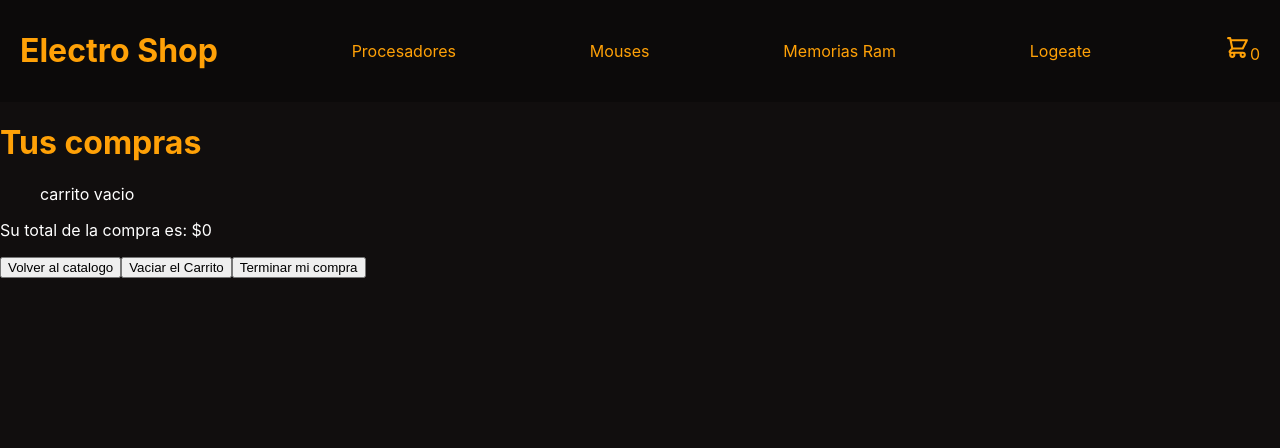
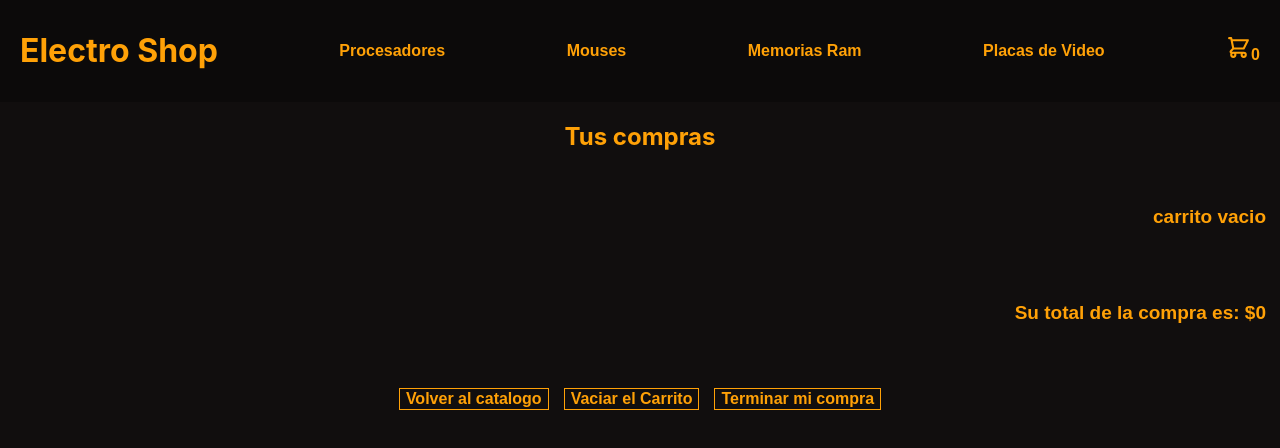
Before and after one commit to AgustinHidalgo/Proyecto-React, a React (Create React App) app: page /carrito in a window 1280 px wide. Shown: the top 448 px of the page. Built offline with nearby package versions, Linux system fonts and the light colour scheme.

Commit message:
upgrade final

```diff
--- a/src/App.css
+++ b/src/App.css
@@ -54,6 +54,12 @@ body{
 }
 .cuerpoDetalle{
   margin: 0 25px;
+
+}
+.stockCard{
+  display: flex;
+  align-items: center;
+  gap: 8px;
 }
 .fotoDetalle{
   margin-left: 30px;
@@ -61,7 +67,9 @@ body{
 .boton-card{
   margin: 10px;
   padding: 8px;
-  border-radius: 15px;
+  font-weight: bold ;
+  font-family: Arial, Helvetica, sans-serif;
+
 }
 .titulo-card{
   margin: 0 12px;
@@ -79,6 +87,23 @@ a{
 .itemCountDiv{
   margin: 0 60px;
   display: flex;
+  gap: 10px;
+}
+.addButton{
+  color: #ffa107;
+  background-color: rgb(17, 14, 14);
+  font-size: 15px;
+  font-weight: bold;
+  font-family: Arial, Helvetica, sans-serif;
+  border: 1px solid;
+  border-color: #ffa107;
+
+
+}
+.itemCountDiv p {
+  color: #ffa107;
+  font-size: 18px;
+  font-weight: bold;
 }
 p {
   color: white
@@ -86,11 +111,85 @@ p {
 li{
   color: white;
 }
-/* @keyframes App-logo-spin {
-  from {
-    transform: rotate(0deg);
-  }
-  to {
-    transform: rotate(360deg);
-  }
-} */
+.bold{
+  font-weight: bold;
+}
+.cantCart{
+  font-weight: bold;
+  font-family: Arial, Helvetica, sans-serif;
+
+}
+.navStyle{
+  font-size: medium;
+  font-weight: bold;
+  font-family: Arial, Helvetica, sans-serif;
+}
+.itemCountButton{
+  font-size: 25px;
+  color: #ffa107;
+  background-color: rgb(17, 14, 14);
+  border: none;
+}
+.divCart{
+  display: flex;
+  flex-direction: column;
+}
+.h2Cart{
+  text-align: center;
+  color: #ffa107;
+}
+.divProdCart{
+  display: flex;
+  color: #ffa107;
+  font-family: Arial, Helvetica, sans-serif;
+}
+.divProdCart p{
+  color: #ffa107;
+  font-family: Arial, Helvetica, sans-serif;
+  font-size: large;
+  font-weight: bold;
+
+}
+.divCart p{
+  color: #ffa107;
+  text-align: end;
+  margin-right: 14px;
+  font-size: 19px;
+  font-family: Arial, Helvetica, sans-serif;
+  font-weight: bold;
+}
+.deleteButton{
+  margin-left: 600px;
+  margin-right: 100px;
+  font-size: 16px;
+  font-weight: bold;
+  color: #ffa107;
+  border: 1px solid;
+  border-color: #ffa107;
+  background-color: rgb(17, 14, 14);
+  font-family: Arial, Helvetica, sans-serif;
+
+}
+.iconDoneCart{
+  font-size: x-large;
+}
+.divButton{
+  display: flex;
+  justify-content: center;
+  align-content: center;
+  gap: 15px;
+  padding: 10px;
+  font-size: 16px;
+  font-weight: bold;
+  font-family: Arial, Helvetica, sans-serif;
+  margin-top: 35px;
+}
+.catButton{
+  font-size: 16px;
+  font-weight: bold;
+  color: #ffa107;
+  border: 1px solid;
+  border-color: #ffa107;
+  background-color: rgb(17, 14, 14);
+  font-family: Arial, Helvetica, sans-serif;
+}
--- a/src/componentes/cart.js
+++ b/src/componentes/cart.js
@@ -5,6 +5,7 @@ import { Link } from "react-router-dom";
 import { cartContext } from "./cartContext";
 import { doc, setDoc } from "firebase/firestore";
 import {db} from "../utilidad/firebase"
+import {BsFillBookmarkCheckFill} from 'react-icons/bs'
 
 
 const Carrito = (item) => {
@@ -43,25 +44,32 @@ const Carrito = (item) => {
 
     }
     return(
-        <>
-            <h1> Tus compras</h1>
+        <div className="divCart">
+            <h2 className="h2Cart"> Tus compras</h2>
             <ul>
             {   context.cartList.length === 0
                 ? <p>carrito vacio</p>
                 : context.cartList.map(item =>
-                <li key={item.id}> {item.titulo} X {item.cant}Precio por unidad: ${item.precio}
-                    <button onClick={() => context.borrarProd(item.id)}>borrar producto</button>
+                        <div key={item.id} className="divProdCart"><span className="iconDoneCart"><BsFillBookmarkCheckFill /></span>
+                    <div className="cartConten">
+                        {item.titulo} <br></br>Cantidad {item.cant}<br></br>Precio por unidad: ${item.precio}
+                    </div>
+
+                    <button onClick={() => context.borrarProd(item.id)} className="deleteButton">borrar producto</button>
                     <p>Subtotal ${item.precio *item.cant}</p>
-                </li> )
+                </div> )
 
 
             }
             </ul>
-            <p>Su total de la compra es: ${totalCart}</p>
-            <Link to={"/"}><button>Volver al catalogo</button></Link>
-            <button onClick={context.limpiarCarrito}>Vaciar el Carrito</button>
-            <button onClick={orderEnd}>Terminar mi compra </button>
-        </>
+            <br></br>
+                <p>Su total de la compra es: ${totalCart}</p>
+            <div className="divButton">
+                <Link to={"/"}><button className="catButton">Volver al catalogo</button></Link>
+                <button onClick={context.limpiarCarrito} className="catButton">Vaciar el Carrito</button>
+                <button onClick={orderEnd} className="catButton">Terminar mi compra </button>
+            </div>
+        </div>
 
     )
 }
--- a/src/componentes/item.js
+++ b/src/componentes/item.js
@@ -10,10 +10,9 @@ const Producto = ({id, img, titulo, precio, descript, cantidad, estado}) =>{
                 <p>{descript}</p>
                 <h4 className="precio-card"> $ {precio}</h4>
                 <div className="conteiner-compra">
-                    <button className="boton-card">Comprar</button>
-                    <Link to={`/producto/${id}`}><button className="boton-card">Ver Mas</button></Link>
-                    <span>{cantidad}</span>
-                    <span>{estado}</span>
+                    <Link to={`/producto/${id}`}><button className="boton-card">Comprar</button></Link>
+                    <span className="bold">{cantidad}</span>
+                    <span className="bold">{estado}</span>
                 </div>
 
 
--- a/src/componentes/itemCount.js
+++ b/src/componentes/itemCount.js
@@ -1,5 +1,4 @@
 import { useEffect, useState } from 'react';
-
 const ItemCount = ({ stock, initial = 1,  onAdd }) => {
     const [count, setCount] = useState(0);
 
@@ -22,14 +21,14 @@ const ItemCount = ({ stock, initial = 1,  onAdd }) => {
 
     return (
         <div className='itemCountDiv'>
-            <button onClick={increment}>+</button>
+            <button onClick={increment} className="itemCountButton">+</button>
             <p>{count}</p>
-            <button onClick={decrement}>-</button>
+            <button onClick={decrement} className="itemCountButton">-</button>
 
             {
                 stock
-                ? <p><button onClick={() => onAdd(count)}>Agregar al carrito</button></p>
-                : <p><button disabled>Agregar al carrito</button></p>
+                ? <p><button onClick={() => onAdd(count)} className="addButton">Agregar al carrito</button></p>
+                : <p><button>Agregar al carrito</button></p>
             }
         </div>
     );
--- a/src/componentes/itemDetail.js
+++ b/src/componentes/itemDetail.js
@@ -13,10 +13,15 @@ const ProductoDetalle = ({item }) => {
 
 
     const onAdd = (cant) =>{
+        if(cant > 0){
         alert("Se agregaron correctamente " + cant + " al carrito")
         setItemCount(cant)
         addToCart(item,cant)
-        console.log(item)
+        }
+        else{
+
+        }
+
     }
 
     return(
@@ -28,19 +33,21 @@ const ProductoDetalle = ({item }) => {
                 <div className="cuerpoDetalle">
                     <h2 className="titulo-card-detalle">{titulo}</h2>
                     <p>{descript}</p>
-                    <h4 className="precio-card">{precio}</h4>
-                    <span>{cantidad}</span>
-                    <span>{estado}</span>
+                    <div className="stockCard">
+                        <h4 className="precio-card"> ${precio}</h4>
+                        <span>{cantidad} En stock</span>
+
+                    </div>
                     <br></br>
-                    <button className="boton-card-detalle">Comprar</button>
+                    {
+                        itemCount === 0
+                        ?<ItemCount stock={item.cantidad} initial={itemCount} onAdd={onAdd}/>
+                        :<Link to={"/carrito"}><button className="addButton">Ir al carrito</button></Link>
+                    }
                 </div>
 
             </div>
-            {
-                itemCount === 0
-                ?<ItemCount stock={item.cantidad} initial={itemCount} onAdd={onAdd}/>
-                :<Link to={"/carrito"}><button>Ir al carrito</button></Link>
-            }
+
         </>
     )
             }
--- a/src/componentes/navbar.js
+++ b/src/componentes/navbar.js
@@ -6,10 +6,11 @@ const NavBar = () =>{
     return(
         <div className='navegacion'>
             <h1> <Link to='/'>Electro Shop </Link></h1>
-            <span><Link to='/categoria/10'>Procesadores</Link></span>
-            <span><Link to='/categoria/20'>Mouses </Link></span>
-            <span><Link to='/categoria/8'>Memorias Ram </Link></span>
-            <span>Logeate</span>
+            <span className='navStyle'><Link to='/categoria/10'>Procesadores</Link></span>
+            <span className='navStyle'><Link to='/categoria/20'>Mouses </Link></span>
+            <span className='navStyle'><Link to='/categoria/8'>Memorias Ram </Link></span>
+            <span className='navStyle'><Link to='/categoria/66'>Placas de Video </Link></span>
+
             <span> <CartWidget /></span>
         </div>
     )
```
